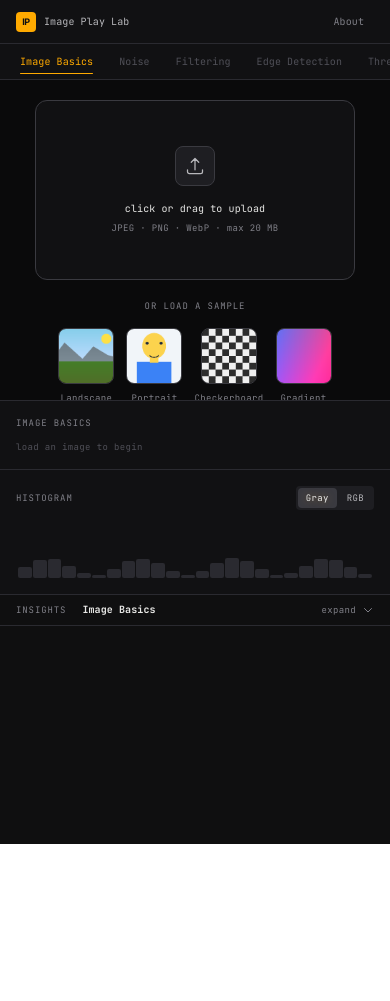
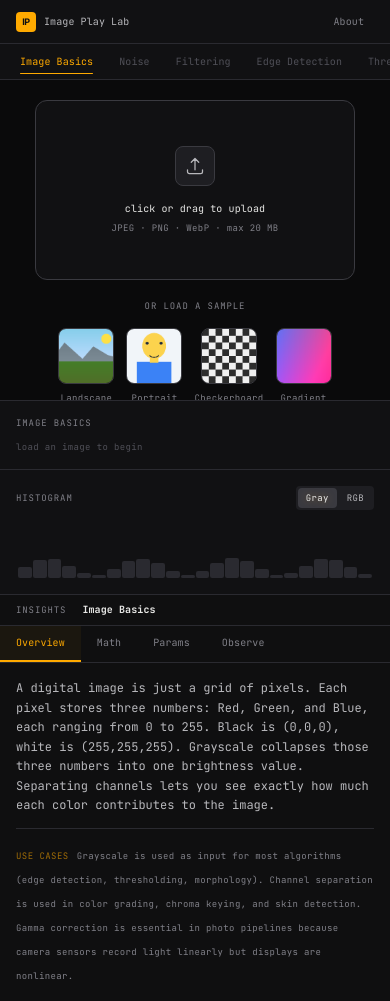
Before and after one commit to SnakkAttack/imageplaylab, a Next.js app: page /lab in a window 390 px wide. Before the commit the page ends 844 px from the top, so only its background shows below. Built offline with nearby package versions, Linux system fonts and the light colour scheme.

Commit message:
Always show insights on mobile, collapse toggle desktop-only

```diff
--- a/components/lab/ExplanationCard.tsx
+++ b/components/lab/ExplanationCard.tsx
@@ -28,7 +28,7 @@ export function ExplanationCard({ explanation }: { explanation: ModuleExplanatio
 
   return (
     <div className="shrink-0 border-t border-night-400 bg-night-800">
-      {/* Header row */}
+      {/* Header row — toggle hidden on mobile (content always visible) */}
       <div className="flex items-center justify-between px-4 py-2 border-b border-night-400">
         <div className="flex items-center gap-4">
           <p className="font-mono text-3xs text-night-100 uppercase tracking-widest">Insights</p>
@@ -36,7 +36,7 @@ export function ExplanationCard({ explanation }: { explanation: ModuleExplanatio
         </div>
         <button
           onClick={() => setOpen((o) => !o)}
-          className="flex items-center gap-1.5 font-mono text-3xs text-night-100 hover:text-amber transition-colors"
+          className="hidden md:flex items-center gap-1.5 font-mono text-3xs text-night-100 hover:text-amber transition-colors"
         >
           {open ? "collapse" : "expand"}
           <svg className={`w-3 h-3 transition-transform duration-200 ${open ? "rotate-180" : ""}`}
@@ -46,7 +46,8 @@ export function ExplanationCard({ explanation }: { explanation: ModuleExplanatio
         </button>
       </div>
 
-      {open && (
+      {/* Mobile: always shown. Desktop: toggled by open state. */}
+      <div className={open ? "" : "md:hidden"}>
         <div className="flex flex-col md:flex-row min-h-0">
           {/* Tab sidebar */}
           <div className="flex md:flex-col gap-0 border-b md:border-b-0 md:border-r border-night-400 shrink-0">
@@ -76,7 +77,7 @@ export function ExplanationCard({ explanation }: { explanation: ModuleExplanatio
             </div>
           </div>
         </div>
-      )}
+      </div>
     </div>
   );
 }
```
